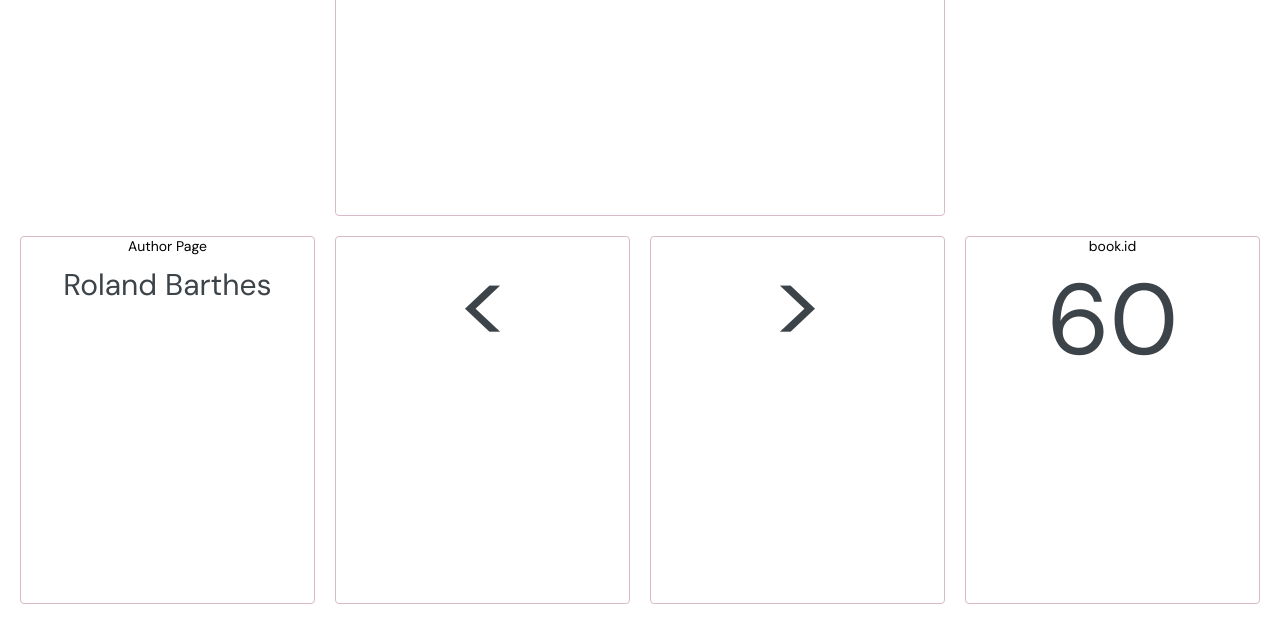
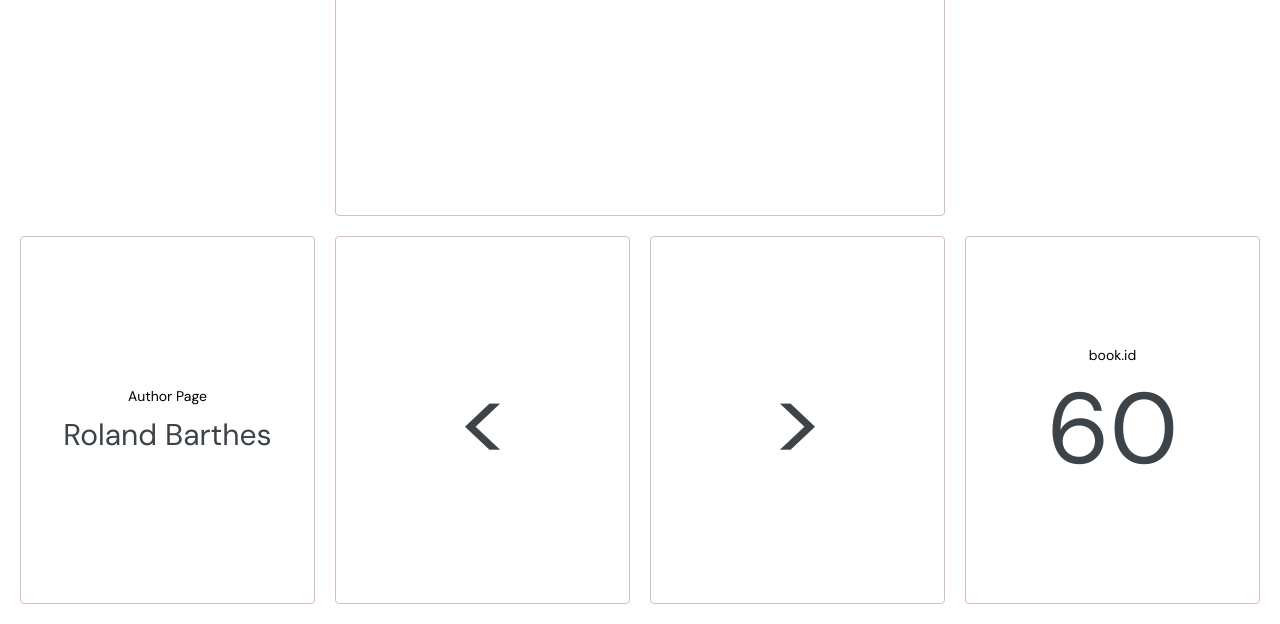
Before and after one commit to densenden/book_alchemy, a Flask app: page /book/60/detail in a window 1280 px wide. Shown: the part 566-1190 px from the top of the page. Run offline with Flask 3, Linux system fonts and the light colour scheme; some web fonts are replaced.

Commit message:
adjustment of bottom buttons

```diff
--- a/static/styles.css
+++ b/static/styles.css
@@ -418,7 +418,7 @@
     display: flex;
     cursor: pointer;
     text-align: center;
-    jsutify-content: center;
+    justify-content: center;
     font-size: 100px;
     grid-row-start: 3; /* Start in the third row */
 
```
Also changed, not shown: data/library.sqlite.
